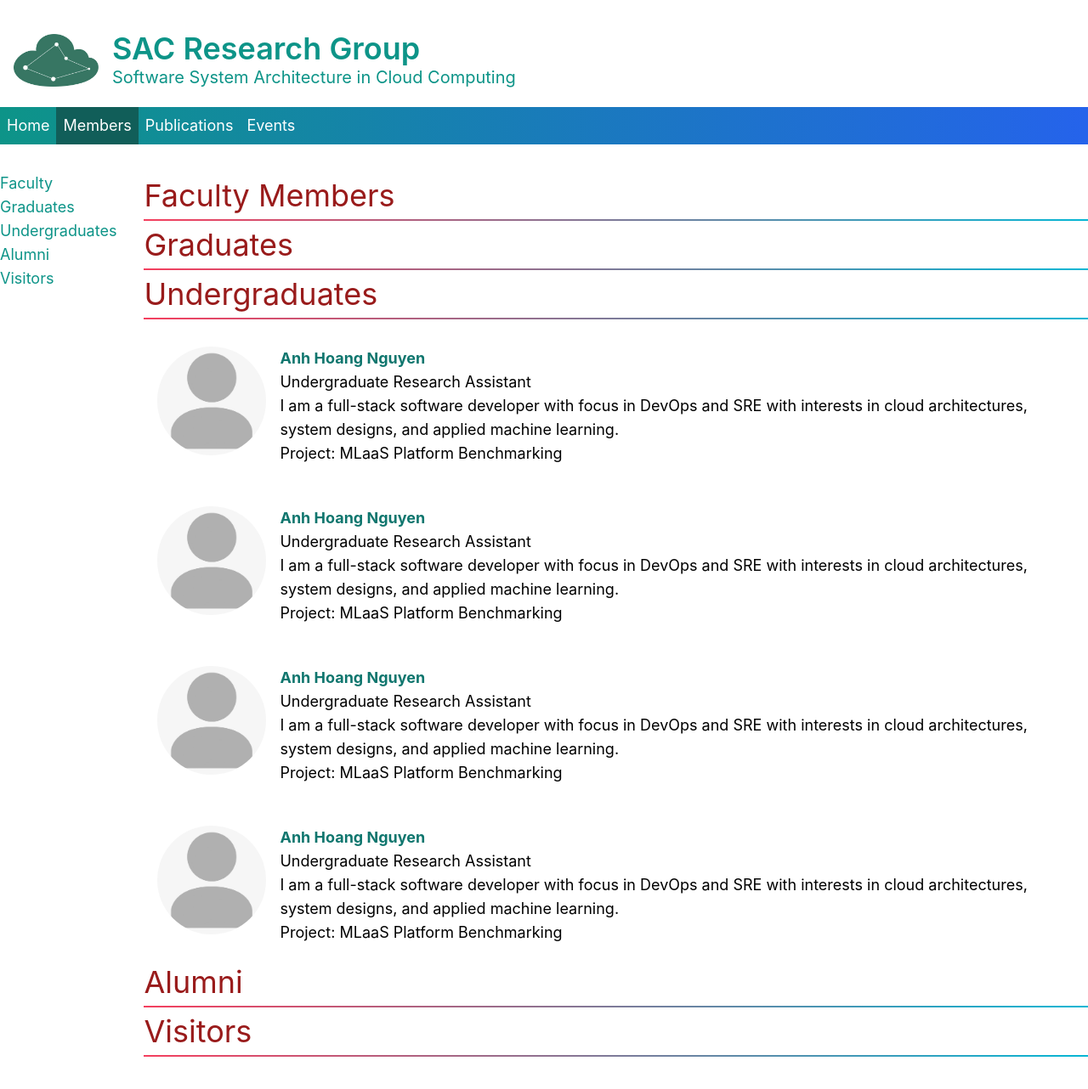
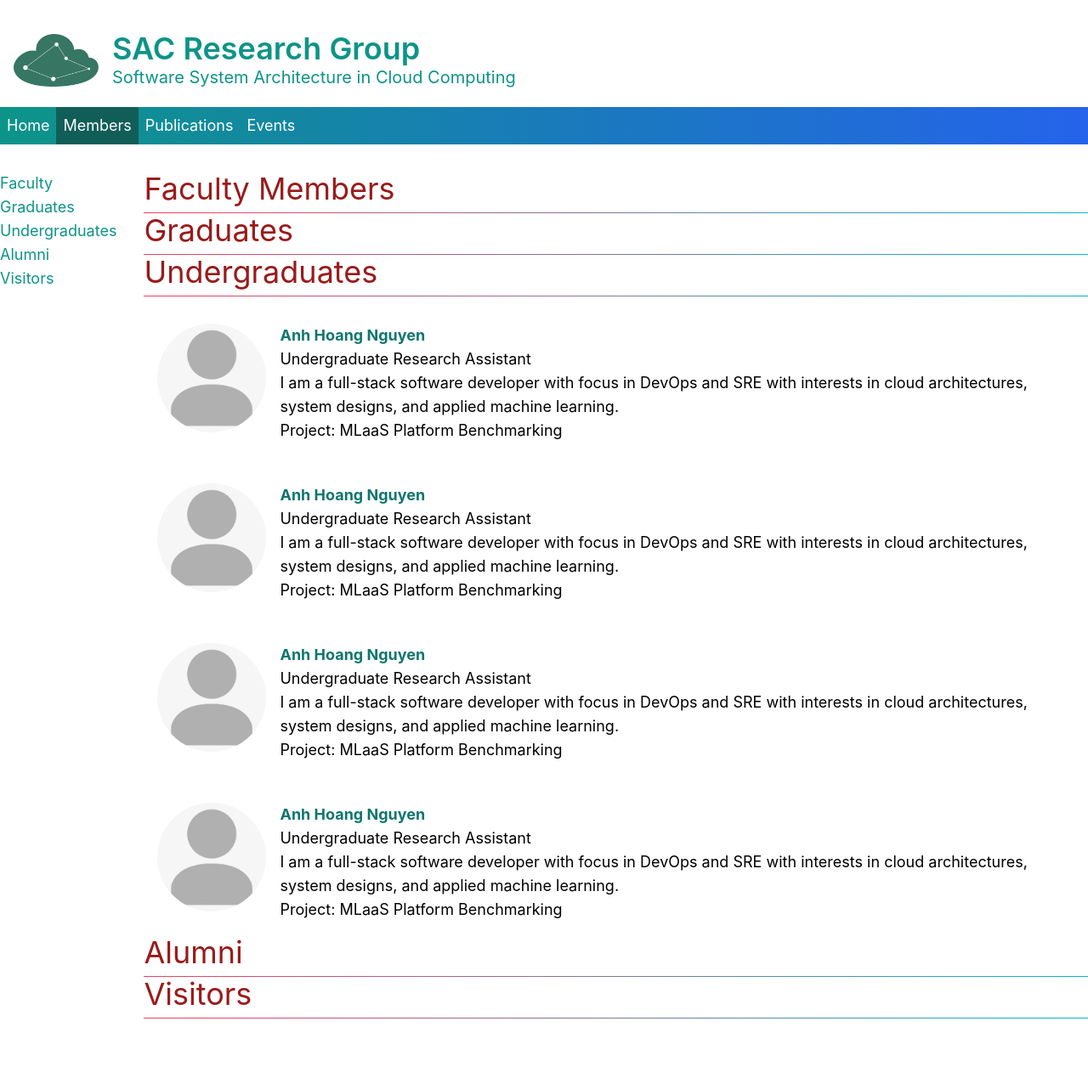
Before and after one commit to sac-research/homepage, a Next.js app: page /members in a window 1280 px wide. Shown: the top 1282 px of the page at 85% size. Built offline with nearby package versions, Linux system fonts and the light colour scheme.

Commit message:
member component is done

```diff
--- a/pages/_app.js
+++ b/pages/_app.js
@@ -1,7 +1,8 @@
+import Nav from "../components/Nav";
 import "../styles/globals.css";
 
 function MyApp({ Component, pageProps }) {
-    return <Component {...pageProps} />;
+    return <Component {...pageProps}></Component>;
 }
 
 export default MyApp;
--- a/pages/events.js
+++ b/pages/events.js
@@ -1,3 +1,17 @@
+import SEO from "../components/SEO";
+import Header from "../components/Header";
+import Layout from "../components/Layout";
+import { getGlobalData } from "../utils/global-data";
+
 export default function Events() {
-    return <div></div>;
+    const globalData = getGlobalData();
+    return (
+        <Layout>
+            <SEO
+                title={globalData.siteName}
+                description={globalData.description}
+            ></SEO>
+            <Header></Header>
+        </Layout>
+    );
 }
--- a/pages/members.js
+++ b/pages/members.js
@@ -28,10 +28,10 @@ export default function Members() {
                     </ul>
                 </div>
                 <div>
-                    <div className="bg-gradient-to-r from-rose-500 to-cyan-500 pb-[2px]">
+                    <div className="bg-gradient-to-r from-rose-500 to-cyan-500 pb-[1px]">
                         <h1
                             id="faculty"
-                            className="text-4xl text-red-800 bg-white pt-2 pb-2"
+                            className="text-4xl text-red-800 bg-white pb-2"
                         >
                             Faculty Members
                         </h1>
@@ -79,15 +79,61 @@ export default function Members() {
                             ""
                         )
                     )}
-                    <div className="bg-gradient-to-r from-rose-500 to-cyan-500 pb-[2px]">
-                        <h1 className="text-4xl text-red-800 bg-white pt-2 pb-2">
+                    <div className="bg-gradient-to-r from-rose-500 to-cyan-500 pb-[1px]">
+                        <h1
+                            id="graduates"
+                            className="text-4xl text-red-800 bg-white pb-2"
+                        >
                             Graduates
                         </h1>
                     </div>
-                    <div className="bg-gradient-to-r from-rose-500 to-cyan-500 pb-[2px]">
+                    {members.map((member, index) =>
+                        member.type === "graduate" ? (
+                            <div
+                                className="text-black flex justify-between mt-4 w-full p-4"
+                                key={index}
+                            >
+                                <div
+                                    id="member-photo"
+                                    style={{
+                                        backgroundImage:
+                                            "url('/members-photos/" +
+                                            member.photo +
+                                            "')",
+                                    }}
+                                    className={
+                                        "w-32 h-32 flex-none bg-center bg-cover rounded-full"
+                                    }
+                                ></div>
+                                <div className="ml-4">
+                                    <h2
+                                        id="member-name"
+                                        className="text-teal-700 font-bold"
+                                    >
+                                        {member.firstName +
+                                            " " +
+                                            member.midName +
+                                            " " +
+                                            member.lastName}
+                                    </h2>
+
+                                    <p id="member-role">{member.role}</p>
+                                    <p id="member-intro">
+                                        {member.brief_intro}
+                                    </p>
+                                    <p id="member-project">
+                                        Project: {member.project}
+                                    </p>
+                                </div>
+                            </div>
+                        ) : (
+                            ""
+                        )
+                    )}
+                    <div className="bg-gradient-to-r from-rose-500 to-cyan-500 pb-[1px]">
                         <h1
                             id="undergraduates"
-                            className="text-4xl text-red-800 bg-white pt-2 pb-2"
+                            className="text-4xl text-red-800 bg-white pb-2"
                         >
                             Undergraduates
                         </h1>
@@ -136,22 +182,108 @@ export default function Members() {
                             ""
                         )
                     )}
-                    <div className="bg-gradient-to-r from-rose-500 to-cyan-500 pb-[2px]">
+                    <div className="bg-gradient-to-r from-rose-500 to-cyan-500 pb-[1px]">
                         <h1
                             id="alumni"
-                            className="text-4xl text-red-800 bg-white pt-2 pb-2"
+                            className="text-4xl text-red-800 bg-white pb-2"
                         >
                             Alumni
                         </h1>
                     </div>
-                    <div
-                        id="visitors"
-                        className="bg-gradient-to-r from-rose-500 to-cyan-500 pb-[2px]"
-                    >
-                        <h1 className="text-4xl text-red-800 bg-white pt-2 pb-2">
+                    {members.map((member, index) =>
+                        member.type === "alumni" ? (
+                            <div
+                                className="text-black flex justify-between mt-4 w-full p-4"
+                                key={index}
+                            >
+                                <div
+                                    id="member-photo"
+                                    style={{
+                                        backgroundImage:
+                                            "url('/members-photos/" +
+                                            member.photo +
+                                            "')",
+                                    }}
+                                    className={
+                                        "w-32 h-32 flex-none bg-center bg-cover rounded-full"
+                                    }
+                                ></div>
+                                <div className="ml-4">
+                                    <h2
+                                        id="member-name"
+                                        className="text-teal-700 font-bold"
+                                    >
+                                        {member.firstName +
+                                            " " +
+                                            member.midName +
+                                            " " +
+                                            member.lastName}
+                                    </h2>
+
+                                    <p id="member-role">{member.role}</p>
+                                    <p id="member-intro">
+                                        {member.brief_intro}
+                                    </p>
+                                    <p id="member-project">
+                                        Project: {member.project}
+                                    </p>
+                                </div>
+                            </div>
+                        ) : (
+                            ""
+                        )
+                    )}
+                    <div className="bg-gradient-to-r from-rose-500 to-cyan-500 pb-[1px]">
+                        <h1
+                            id="visitors"
+                            className="text-4xl text-red-800 bg-white pb-2"
+                        >
                             Visitors
                         </h1>
                     </div>
+                    {members.map((member, index) =>
+                        member.type === "visitor" ? (
+                            <div
+                                className="text-black flex justify-between mt-4 w-full p-4"
+                                key={index}
+                            >
+                                <div
+                                    id="member-photo"
+                                    style={{
+                                        backgroundImage:
+                                            "url('/members-photos/" +
+                                            member.photo +
+                                            "')",
+                                    }}
+                                    className={
+                                        "w-32 h-32 flex-none bg-center bg-cover rounded-full"
+                                    }
+                                ></div>
+                                <div className="ml-4">
+                                    <h2
+                                        id="member-name"
+                                        className="text-teal-700 font-bold"
+                                    >
+                                        {member.firstName +
+                                            " " +
+                                            member.midName +
+                                            " " +
+                                            member.lastName}
+                                    </h2>
+
+                                    <p id="member-role">{member.role}</p>
+                                    <p id="member-intro">
+                                        {member.brief_intro}
+                                    </p>
+                                    <p id="member-project">
+                                        Project: {member.project}
+                                    </p>
+                                </div>
+                            </div>
+                        ) : (
+                            ""
+                        )
+                    )}
                 </div>
             </div>
         </Layout>
--- a/pages/projects.js
+++ b/pages/projects.js
@@ -1,3 +1,14 @@
+import SEO from "../components/SEO";
+import Header from "../components/Header";
+
 export default function Projects() {
-    return <div></div>;
+    return (
+        <div>
+            <SEO
+                title={globalData.siteName}
+                description={globalData.description}
+            ></SEO>
+            <Header></Header>
+        </div>
+    );
 }
--- a/pages/publications.js
+++ b/pages/publications.js
@@ -1,3 +1,17 @@
+import SEO from "../components/SEO";
+import Header from "../components/Header";
+import Layout from "../components/Layout";
+import { getGlobalData } from "../utils/global-data";
+
 export default function Publications() {
-    return <div></div>;
+    const globalData = getGlobalData();
+    return (
+        <Layout>
+            <SEO
+                title={globalData.siteName}
+                description={globalData.description}
+            ></SEO>
+            <Header></Header>
+        </Layout>
+    );
 }
```
